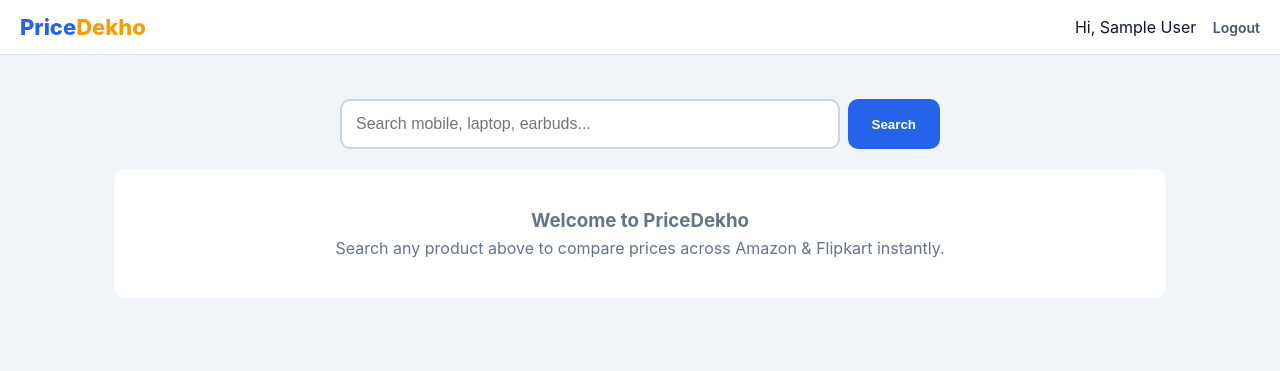
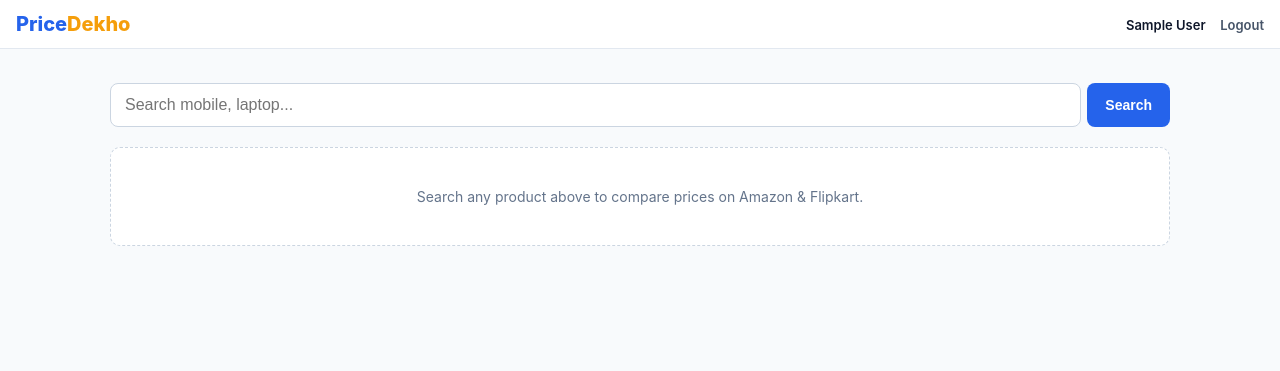
Before and after one commit to fuzail-cmd/pricefinder, a Flask app: page / in a window 1280 px wide. Shown: the top 371 px of the page. Run offline with Flask 3, Linux system fonts and the light colour scheme; the visitor is signed in with stand-in values (Sample User, id 1).

Commit message:
Update index.html

```diff
--- a/templates/index.html
+++ b/templates/index.html
@@ -3,7 +3,7 @@
 <head>
   <meta charset="UTF-8">
   <meta name="viewport" content="width=device-width, initial-scale=1.0, maximum-scale=1.0, user-scalable=no">
-  <title>PriceDekho - Price Comparison & Deals</title>
+  <title>PriceDekho - Price Comparison</title>
   <style>
     * {
       box-sizing: border-box;
@@ -13,16 +13,15 @@
 
     body {
       font-family: -apple-system, BlinkMacSystemFont, "Segoe UI", Roboto, sans-serif;
-      background-color: #f1f5f9;
+      background-color: #f8fafc;
       color: #0f172a;
       padding-bottom: 50px;
     }
 
-    /* Navbar */
     .navbar {
       background: #ffffff;
       border-bottom: 1px solid #e2e8f0;
-      padding: 14px 20px;
+      padding: 12px 16px;
       display: flex;
       justify-content: space-between;
       align-items: center;
@@ -32,116 +31,118 @@
     }
 
     .brand {
-      font-size: 22px;
+      font-size: 20px;
       font-weight: 800;
       color: #2563eb;
       text-decoration: none;
     }
-
-    .brand span {
-      color: #f59e0b;
-    }
+    .brand span { color: #f59e0b; }
 
     .nav-links a {
-      margin-left: 12px;
+      margin-left: 10px;
       text-decoration: none;
       font-weight: 600;
       color: #475569;
-      font-size: 14px;
+      font-size: 13px;
     }
 
-    /* Container */
+    /* Mobile-Safe Container */
     .container {
       width: 100%;
       max-width: 1100px;
       margin: 0 auto;
-      padding: 16px;
+      padding: 12px;
     }
 
-    /* Search Box */
-    .search-box {
-      margin: 20px auto;
-      max-width: 600px;
-      display: flex;
-      gap: 8px;
+    /* Search Bar */
+    .search-wrapper {
+      margin: 14px 0 20px 0;
+      width: 100%;
     }
 
-    .search-box input {
+    .search-form {
+      display: flex;
+      gap: 6px;
+      width: 100%;
+    }
+
+    .search-input {
       flex: 1;
-      padding: 14px;
-      font-size: 16px;
-      border: 2px solid #cbd5e1;
-      border-radius: 10px;
+      padding: 12px 14px;
+      font-size: 16px; /* Prevents iPhone auto zoom */
+      border: 1.5px solid #cbd5e1;
+      border-radius: 8px;
       outline: none;
       background: #ffffff;
+      min-width: 0;
     }
 
-    .search-box input:focus {
+    .search-input:focus {
       border-color: #2563eb;
     }
 
-    .search-box button {
-      padding: 14px 24px;
+    .search-btn {
+      padding: 12px 18px;
       background: #2563eb;
-      color: white;
+      color: #ffffff;
       border: none;
-      border-radius: 10px;
+      border-radius: 8px;
+      font-size: 14px;
       font-weight: 700;
       cursor: pointer;
+      white-space: nowrap;
     }
 
-    .query-banner {
-      font-size: 17px;
+    .search-title {
+      font-size: 15px;
       font-weight: 700;
-      margin: 15px 0;
+      margin-bottom: 14px;
       color: #334155;
     }
 
-    /* Responsive Grid */
-    .grid {
-      display: grid !important;
+    /* Clean 2-Column Mobile Grid */
+    .deals-grid {
+      display: grid;
       grid-template-columns: repeat(2, 1fr);
-      gap: 12px;
+      gap: 10px;
       width: 100%;
     }
 
     @media (min-width: 768px) {
-      .grid {
+      .container { padding: 20px; }
+      .deals-grid {
         grid-template-columns: repeat(3, 1fr);
-        gap: 20px;
-      }
-      .container {
-        padding: 24px;
+        gap: 16px;
       }
     }
 
     @media (min-width: 1024px) {
-      .grid {
+      .deals-grid {
         grid-template-columns: repeat(4, 1fr);
+        gap: 20px;
       }
     }
 
     /* Card */
     .card {
       background: #ffffff;
-      border: 1px solid #cbd5e1;
-      border-radius: 12px;
-      padding: 12px;
+      border: 1px solid #e2e8f0;
+      border-radius: 10px;
+      padding: 10px;
       display: flex;
       flex-direction: column;
       justify-content: space-between;
-      min-height: 280px;
-      box-shadow: 0 2px 4px rgba(0,0,0,0.04);
+      box-shadow: 0 1px 3px rgba(0,0,0,0.05);
     }
 
     .badge {
       display: inline-block;
       align-self: flex-start;
-      padding: 4px 8px;
-      font-size: 11px;
+      padding: 3px 6px;
+      font-size: 10px;
       font-weight: 800;
       border-radius: 4px;
-      margin-bottom: 8px;
+      margin-bottom: 6px;
       text-transform: uppercase;
     }
 
@@ -150,7 +151,7 @@
 
     .img-box {
       width: 100%;
-      height: 130px;
+      height: 120px;
       display: flex;
       align-items: center;
       justify-content: center;
@@ -164,10 +165,10 @@
     }
 
     .card-title {
-      font-size: 13px;
+      font-size: 12px;
       font-weight: 600;
-      line-height: 1.4;
-      height: 38px;
+      line-height: 1.3;
+      height: 32px;
       overflow: hidden;
       display: -webkit-box;
       -webkit-line-clamp: 2;
@@ -179,30 +180,32 @@
     .card-price {
       font-size: 15px;
       font-weight: 800;
-      color: #16a34a;
+      color: #0f172a;
       margin-bottom: 10px;
     }
 
     .buy-btn {
       display: block;
       text-align: center;
-      padding: 10px;
-      font-size: 13px;
+      padding: 8px;
+      font-size: 12px;
       font-weight: 700;
       color: #ffffff;
       text-decoration: none;
-      border-radius: 8px;
+      border-radius: 6px;
     }
 
     .buy-btn.amazon { background: #f59e0b; color: #111827; }
     .buy-btn.flipkart { background: #2563eb; color: #ffffff; }
 
-    .info-card {
-      background: white;
-      padding: 40px 20px;
+    .empty-state {
       text-align: center;
-      border-radius: 12px;
+      padding: 40px 16px;
+      background: #ffffff;
+      border-radius: 10px;
+      border: 1px dashed #cbd5e1;
       color: #64748b;
+      font-size: 14px;
     }
   </style>
 </head>
@@ -210,30 +213,38 @@
 
   <header class="navbar">
     <a href="/" class="brand">Price<span>Dekho</span></a>
-    <div class="nav-links">
+    <nav class="nav-links">
       {% if current_user.is_authenticated %}
-        <span>Hi, {{ current_user.name }}</span>
+        <span style="font-size: 13px; font-weight: 600;">{{ current_user.name }}</span>
         <a href="/logout">Logout</a>
       {% else %}
         <a href="/login">Login</a>
         <a href="/signup">Register</a>
       {% endif %}
-    </div>
+    </nav>
   </header>
 
   <main class="container">
-    <form action="/" method="GET" class="search-box">
-      <input type="text" name="q" value="{{ query }}" placeholder="Search mobile, laptop, earbuds..." required>
-      <button type="submit">Search</button>
+    <div class="search-wrapper">
+      <form action="/" method="GET" class="search-form">
+        <input
+          type="text"
+          name="q"
+          class="search-input"
+          value="{{ query }}"
+          placeholder="Search mobile, laptop..."
+          required
+        >
+        <button type="submit" class="search-btn">Search</button>
       </form>
+    </div>
 
     {% if query %}
-      <div class="query-banner">
-        Showing comparisons for: "<strong>{{ query }}</strong>"
-      </div>
+      <div class="search-title">Showing deals for: "<strong>{{ query }}</strong>"</div>
+    {% endif %}
 
     {% if deals and deals|length > 0 %}
-        <div class="grid">
+      <div class="deals-grid">
         {% for deal in deals %}
           <div class="card">
             <div>
@@ -241,26 +252,29 @@
               <div class="img-box">
                 <img src="{{ deal.image }}" alt="{{ deal.title }}">
               </div>
-                <div class="card-title">{{ deal.title }}</div>
+              <div class="card-title" title="{{ deal.title }}">{{ deal.title }}</div>
               <div class="card-price">{{ deal.price_raw }}</div>
             </div>
 
-              <a href="{{ deal.affiliate_url }}" target="_blank" rel="noopener noreferrer" class="buy-btn {{ deal.store|lower }}">
-                Check on {{ deal.store }}
+            <!-- Direct product page URL -->
+            <a
+              href="{{ deal.affiliate_url }}"
+              target="_blank"
+              rel="noopener noreferrer"
+              class="buy-btn {{ deal.store|lower }}"
+            >
+              Buy on {{ deal.store }}
             </a>
           </div>
         {% endfor %}
       </div>
+    {% elif query %}
+      <div class="empty-state">
+        <p>No products found for "{{ query }}". Try checking the spelling.</p>
+      </div>
     {% else %}
-        <div class="info-card">
-          <p>No products returned. Please try searching another term.</p>
-        </div>
-      {% endif %}
-
-    {% else %}
-      <div class="info-card">
-        <h3>Welcome to PriceDekho</h3>
-        <p style="margin-top: 6px;">Search any product above to compare prices across Amazon & Flipkart instantly.</p>
+      <div class="empty-state">
+        <p>Search any product above to compare prices on Amazon & Flipkart.</p>
       </div>
     {% endif %}
   </main>
```
Lines whose indentation alone changed are shown as unchanged.
